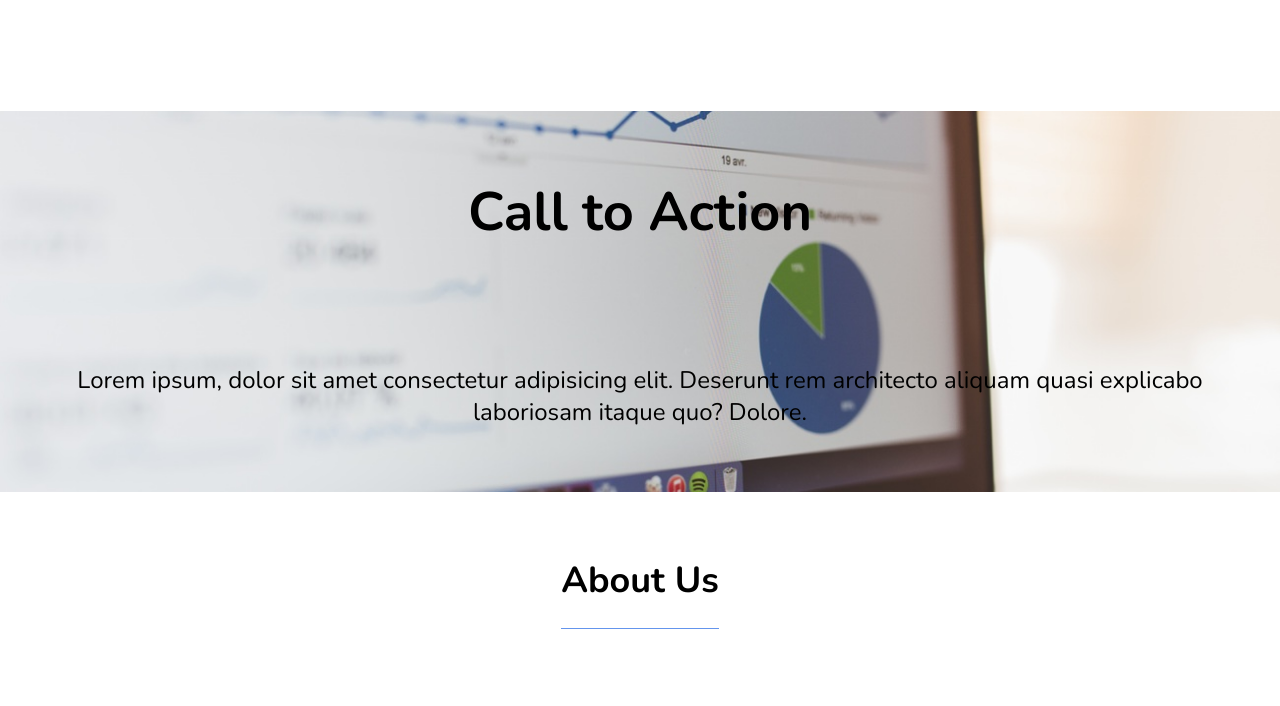
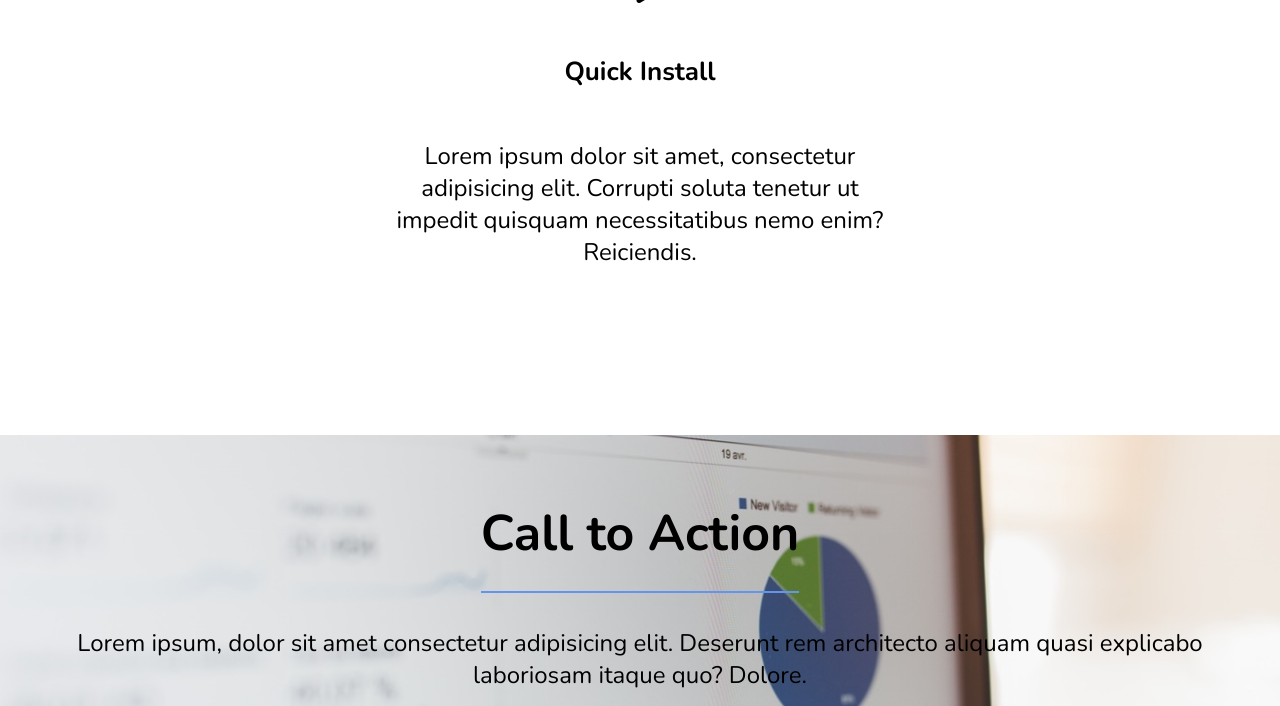
Before and after one commit to HenryHitak/responsive-git, a plain HTML site: page index.html in a window 1280 px wide. Shown: the part 3497-4203 px from the top of the page. Drawn offline with nearby package versions, Linux system fonts and the light colour scheme.

Commit message:
call action done

```diff
--- a/css/stylesheet.css
+++ b/css/stylesheet.css
@@ -425,8 +425,26 @@ html {
 
 @media (min-width: 1000px) {
 
-    .about > h2{
+    .call-action > p{
+        padding-top: 3%;
+    }
+
+    .call-action {
+        display: flex;
+        flex-direction: column;
+        align-items: center;
+        padding-top: 5%;
+        padding-bottom: 5%;
+    }
+
+    .call-action > h2 {
+        border-bottom:  2px solid cornflowerblue;
+    }
+
+    .testimonials > h2, .about > h2, .services > h2, .call-action > h2{
+        font-size: 50px;
         padding-bottom: 2%;
+        width: fit-content;
     }
 
     .about > div{
```
